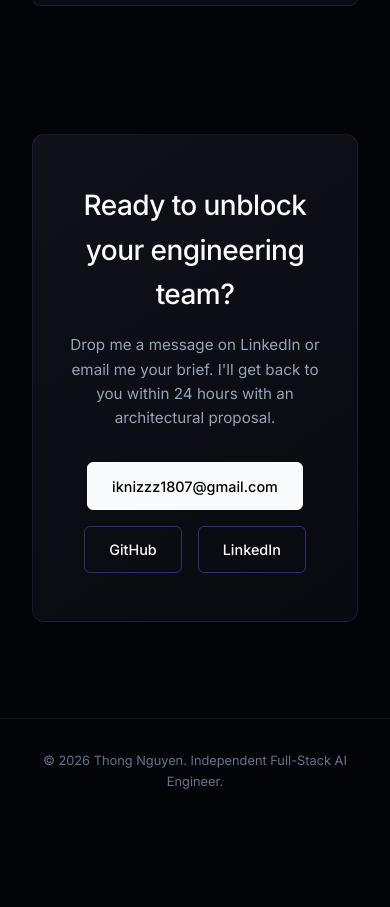
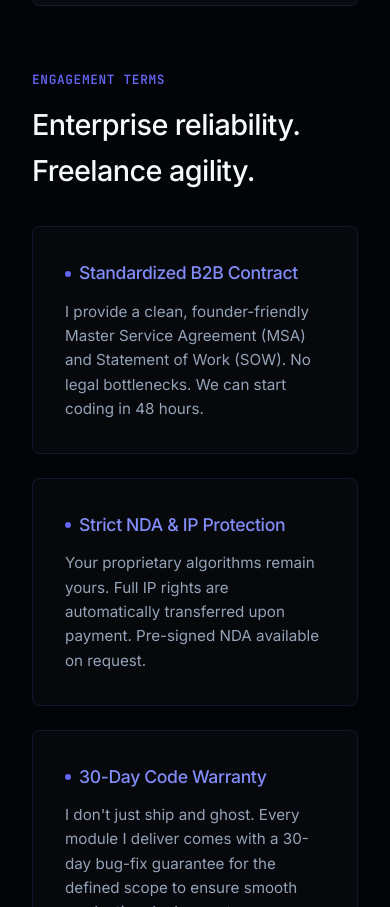
Before and after one commit to iknizzz1807/iknizzz1807.github.io, a plain HTML site: page index.html in a window 390 px wide. Shown: the part 5633-6540 px from the top of the page. Before the commit the page ends 6457 px from the top, so only its background shows below. Drawn offline with Linux system fonts and the light colour scheme.

Commit message:
feat: add B2B engagement terms and guarantees section to process

```diff
--- a/index.html
+++ b/index.html
@@ -20,7 +20,7 @@
         <div class="nav-links">
           <a href="#services" class="nav-link">Solutions</a>
           <a href="#work" class="nav-link">Case Studies</a>
-          <a href="#process" class="nav-link">Process</a>
+          <a href="#process" class="nav-link">Process & Terms</a>
           <a href="#contact" class="nav-link nav-link-cta">Let's Talk</a>
         </div>
       </div>
@@ -92,7 +92,7 @@
       <div class="section-inner">
         <div class="section-label reveal">How I Work</div>
         <h2 class="section-title reveal">From brief to invoice in days, not months</h2>
-        <div class="process-steps">
+        <div class="process-steps" style="margin-bottom: 4rem;">
           <div class="process-step reveal">
             <div class="step-number">01</div>
             <h3>Task Scoping</h3>
@@ -107,6 +107,27 @@
             <div class="step-number">03</div>
             <h3>Seamless B2B Payment</h3>
             <p>I send a commercial invoice. You wire via Wise Business. No HR platforms, no EOR overhead, no tax complications. Full IP transfer.</p>
+          </div>
+        </div>
+
+        <div class="section-label reveal" style="margin-top: 2rem;">Engagement Terms</div>
+        <h2 class="section-title reveal" style="font-size: 1.8rem; margin-bottom: 2rem;">Enterprise reliability. Freelance agility.</h2>
+        <div class="terms-grid">
+          <div class="term-card reveal">
+            <h4>Standardized B2B Contract</h4>
+            <p>I provide a clean, founder-friendly Master Service Agreement (MSA) and Statement of Work (SOW). No legal bottlenecks. We can start coding in 48 hours.</p>
+          </div>
+          <div class="term-card reveal">
+            <h4>Strict NDA & IP Protection</h4>
+            <p>Your proprietary algorithms remain yours. Full IP rights are automatically transferred upon payment. Pre-signed NDA available on request.</p>
+          </div>
+          <div class="term-card reveal">
+            <h4>30-Day Code Warranty</h4>
+            <p>I don't just ship and ghost. Every module I deliver comes with a 30-day bug-fix guarantee for the defined scope to ensure smooth production deployment.</p>
+          </div>
+          <div class="term-card reveal">
+            <h4>Async-First Communication</h4>
+            <p>You shouldn't have to micromanage me. I integrate directly into your Slack/Discord and GitHub, providing daily async updates without useless stand-up meetings.</p>
           </div>
         </div>
       </div>
--- a/styles.css
+++ b/styles.css
@@ -224,3 +224,48 @@ a { text-decoration: none; }
   .nav-links { display: none; }
   .cs-title { font-size: 2rem; }
 }
+
+/* Terms / Engagement Model Grid */
+.terms-grid {
+  display: grid;
+  grid-template-columns: repeat(2, 1fr);
+  gap: 1.5rem;
+}
+.term-card {
+  background: rgba(255, 255, 255, 0.02);
+  border: 1px solid var(--border);
+  border-radius: 8px;
+  padding: 2rem;
+  transition: transform 0.3s var(--ease), background 0.3s var(--ease);
+}
+.term-card:hover {
+  background: rgba(99, 102, 241, 0.05);
+  transform: translateY(-2px);
+}
+.term-card h4 {
+  font-size: 1.1rem;
+  margin-bottom: 0.75rem;
+  color: var(--accent-light);
+  display: flex;
+  align-items: center;
+  gap: 0.5rem;
+}
+.term-card h4::before {
+  content: "";
+  display: inline-block;
+  width: 6px;
+  height: 6px;
+  background: var(--accent);
+  border-radius: 50%;
+}
+.term-card p {
+  font-size: 0.95rem;
+  color: var(--text-dim);
+  line-height: 1.6;
+}
+
+@media (max-width: 768px) {
+  .terms-grid {
+    grid-template-columns: 1fr;
+  }
+}
```
